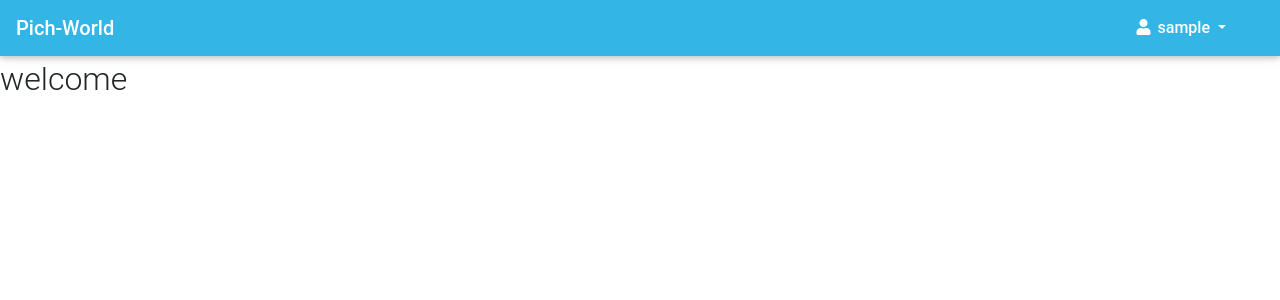
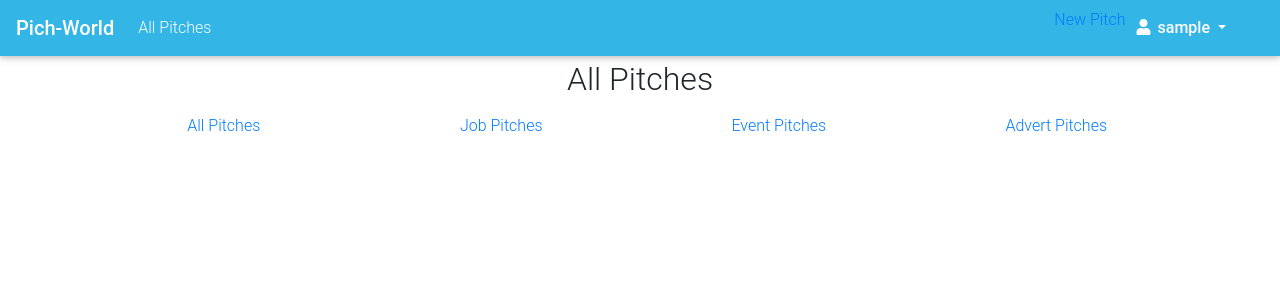
Before and after one commit to Owiti-Charles/pitch-world, a Flask app: page / in a window 1280 px wide. Shown: the top 300 px of the page. Run offline with Flask 2, Linux system fonts and the light colour scheme; the visitor is signed in with stand-in values (Sample User, id 1); data comes from the database, SQL or seed files in the repository; data that the repository does not hold is empty; some libraries are stand-ins or nearby versions.

Commit message:
Categorize all posts based on their categories

```diff
--- a/app/main/views.py
+++ b/app/main/views.py
@@ -8,8 +8,10 @@ from .. import db,photos
 @main.route('/')
 def index():
     pitches = Pitch.query.all()
-    job = Pitch.query.filter_by(category = 'job')
-    return render_template('index.html', job = job, pitches=pitches)
+    job = Pitch.query.filter_by(category = 'Job').all()
+    event = Pitch.query.filter_by(category = 'Events').all()
+    advertisement = Pitch.query.filter_by(category = 'Advertisement').all()
+    return render_template('index.html', job = job,event = event, pitches = pitches,advertisement= advertisement)
 
 @main.route('/new_pitch', methods = ['POST','GET'])
 @login_required
@@ -25,19 +27,20 @@ def new_pitch():
         return redirect(url_for('main.index'))
     return render_template('create_pitch.html', form = form)
 
-@main.route('/new_comment/<int:pitch_id>', methods = ['POST','GET'])
+@main.route('/comment/<int:pitch_id>', methods = ['POST','GET'])
 @login_required
 def comment(pitch_id):
     form = CommentForm()
+    pitch = Pitch.query.get(pitch_id)
+    all_comments = Comment.query.filter_by(pitch_id = pitch_id).all()
     if form.validate_on_submit():
         comment = form.comment.data
-        post_id = Pitch.query.get(pitch_id)
+        pitch_id = pitch_id
         user_id = current_user._get_current_object().id
         new_comment = Comment(comment = comment,user_id = user_id,pitch_id = pitch_id)
-
         new_comment.save_c()
-        return redirect(url_for('.comment', pitch_id = pitch_id))
-    return render_template('comment.html', form =form,)
+        return redirect(url_for('.comment', pitch = pitch))
+    return render_template('comment.html', form =form, pitch = pitch,all_comments=all_comments)
 
 
 @main.route('/user/<name>')
--- a/app/templates/comment.html
+++ b/app/templates/comment.html
@@ -4,6 +4,9 @@
 {% block content %}
     <div class="container">
         <div class="row">
+            <div class="col-md-5">
+
+            </div>
             {{wtf.quick_form(form)}}
         </div>
     </div>
--- a/app/templates/index.html
+++ b/app/templates/index.html
@@ -1,18 +1,36 @@
 {% extends 'base.html'%}
+{% import 'macros.html' as macro %}
 
 {% block content %}
-    <h2>welcome</h2>
-    <div class="container">
-        <div class="card-columns">
-            {% for j in pitches %}
-                <div class="card">
-                    <div class="card-header">{{j.title}}</div>
-                    <div class="card-body">{{j.post}}
-                        <p>{{j.time}}</p>
-                        <p>{{j.category}}</p>
-                    </div>
+    <h2 class="text-center" id="all">All Pitches</h2>
+        <div class="container">
+            <ul class="nav nav-pills nav-justified nav-fill" role="tablist">
+                <li class="nav-item">
+                    <a class="nav-link" data-toggle="tab" href="#all">All Pitches</a>
+                </li>
+                <li class="nav-item">
+                  <a class="nav-link" data-toggle="tab" href="#jobs">Job Pitches</a>
+                </li>
+                <li class="nav-item">
+                  <a class="nav-link" data-toggle="tab" href="#event">Event Pitches</a>
+                </li>
+                <li class="nav-item">
+                  <a class="nav-link" data-toggle="tab" href="#ads">Advert Pitches</a>
+                </li>
+            </ul>
+            <div class="tab-content">
+                <div  class="container tab-pane active" id="all"><br>
+                    {{ macro.display(pitches) }}
                 </div>
-            {%endfor%}
+                <div  class="container tab-pane fade" id="event"><br>
+                    {{ macro.display(event)}}
+                </div>
+                <div  class="container tab-pane fade" id="jobs"><br>
+                    {{ macro.display(job) }}
+                </div>
+                <div  class="container tab-pane fade" id="ads"><br>
+                    {{ macro.display(advertisement) }}
+                </div>
+            </div>
         </div>
-    </div>
 {% endblock%}
--- /dev/null
+++ b/app/templates/macros.html
@@ -0,0 +1,24 @@
+{% macro display(piches) %}
+<div class="row">
+	{% if piches %}
+		{% for category in piches %}
+		<div class="col-md-4" >
+			<div class="thumbnail text-center">
+			    <h5 class="card-header">{{category.title}}</h5>
+			    <div class="card-body">
+			    	<blockquote class="blockquote">
+			    		<h2>{{category.post}}</h2>
+                        <footer class="blockquote-footer"> Posted by {{category.user.username}}</footer>
+                        <footer class="blockquote-footer"> {{category.category}}</footer>
+			    	</blockquote>
+			    	<a href="{{url_for('main.comment',pitch_id = category.id)}}" class="btn btn-info btn-sm"> Comment</a>
+			    </div>
+            </div>
+            <hr>
+        </div>
+
+		{% endfor %}
+	{% else %}
+	{% endif %}
+</div>
+{% endmacro %}
--- a/app/templates/navbar.html
+++ b/app/templates/navbar.html
@@ -4,8 +4,16 @@
         <span class="navbar-toggler-icon"></span>
     </button>
     <div class="collapse navbar-collapse" id="navbarSupportedContent-4">
+            <ul class="navbar-nav mr-auto">
+                <li class="nav-item">
+                  <a class="nav-link" href="{{url_for('main.index')}}">All Pitches</a>
+                </li>
+            </ul>
         <ul class="navbar-nav ml-auto">
             {% if current_user.is_authenticated %}
+            <li class="nav-item">
+                <a href="{{url_for('main.new_pitch')}}">New Pitch</a>
+            </li>
             <li class="nav-item dropdown">
             <a class="nav-link dropdown-toggle" style= 'margin-right:30px' data-toggle="dropdown"
               aria-haspopup="true" aria-expanded="false">
```
